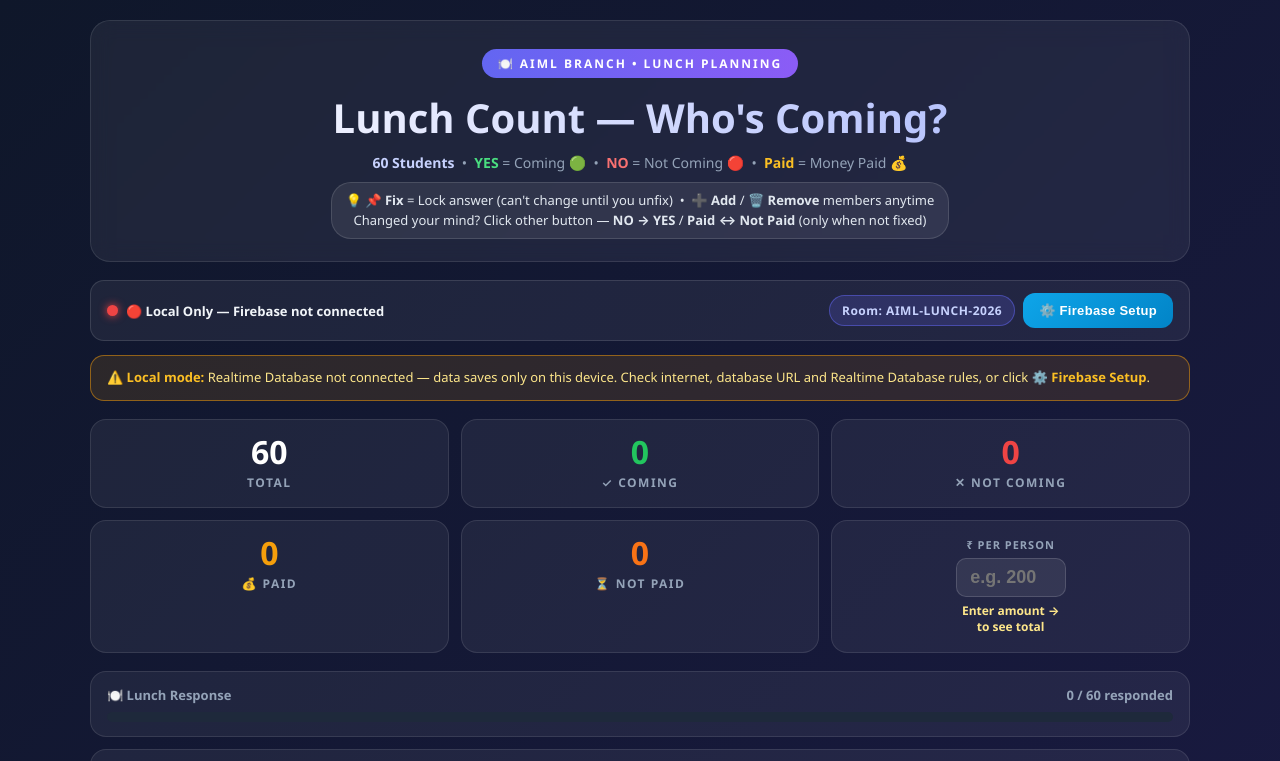
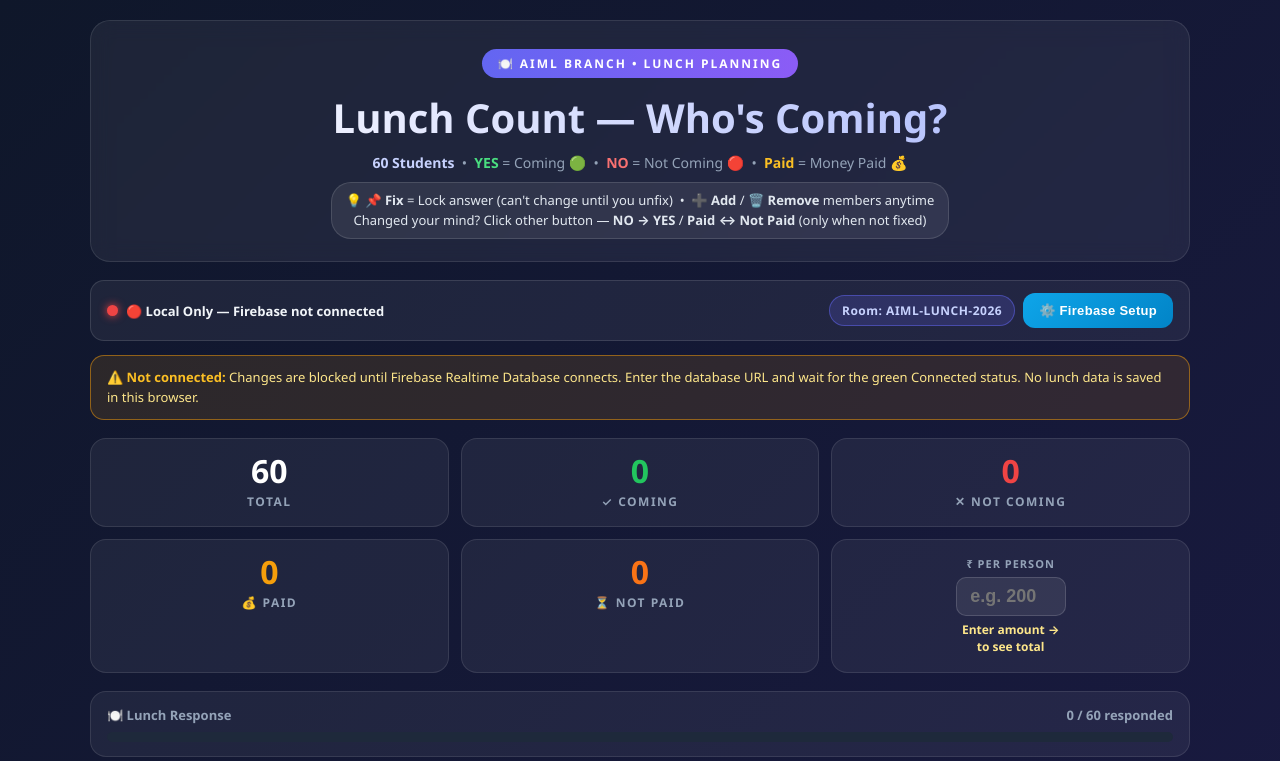
Before and after one commit to NARASIMHA131415/Lunch_Count, a plain HTML site: page index.html in a window 1280 px wide. Shown: the top 761 px of the page. Drawn offline with Linux system fonts and the light colour scheme.

Commit message:
Update warning message for Firebase connection status

```diff
--- a/index.html
+++ b/index.html
@@ -265,7 +265,7 @@
     <p style="margin-top:10px;">💡 The form is pre-filled with the embedded config when you open this panel — values are only needed if you want to override them on this device.</p>
   </div>
 
-  <div class="warn-banner" id="localWarn">⚠️ <b>Local mode:</b> Realtime Database not connected — data saves only on this device. Check internet, database URL and Realtime Database rules, or click <b>⚙️ Firebase Setup</b>.</div>
+  <div class="warn-banner" id="localWarn">⚠️ <b>Not connected:</b> Changes are blocked until Firebase Realtime Database connects. Enter the database URL and wait for the green Connected status. No lunch data is saved in this browser.</div>
 
   <div class="stats">
     <div class="stat white"><div class="num" id="totalCount">60</div><div class="label">Total</div></div>
```
